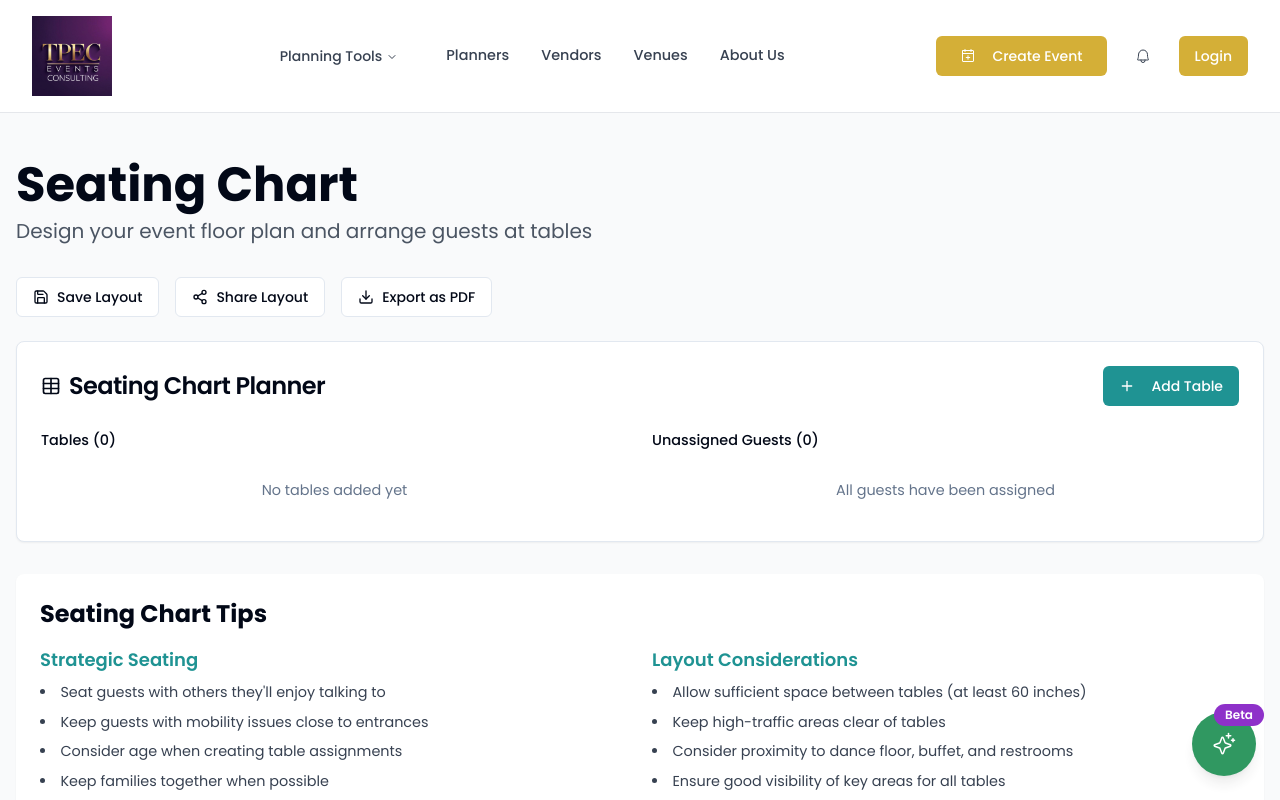
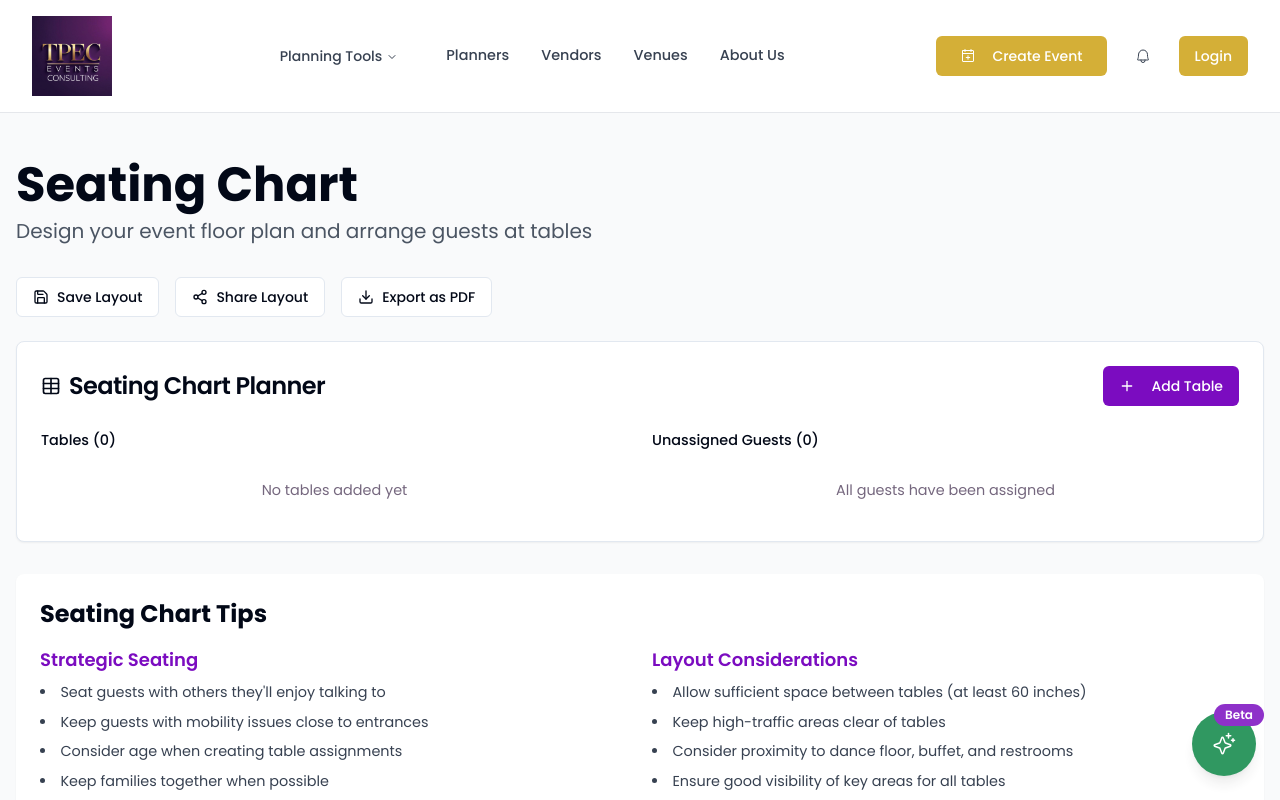
Before and after one commit to orighile/tpec, a React (Vite) app: page /seating in a window 1280 px wide. Shown: the top 800 px of the page. Built offline with nearby package versions, Linux system fonts and the light colour scheme; a web font is replaced by a local one.

Commit message:
Update theme colors

```diff
--- a/src/index.css
+++ b/src/index.css
@@ -18,19 +18,19 @@
     --popover: 0 0% 100%;
     --popover-foreground: 222.2 84% 4.9%;
 
-    /* Modern teal as primary color */
-    --primary: 180 65% 35%;
+    /* Rich purple as primary color */
+    --primary: 277 88% 40%;
     --primary-foreground: 0 0% 100%;
 
-    /* Slate gray as secondary color */
-    --secondary: 210 20% 60%;
-    --secondary-foreground: 222.2 47.4% 11.2%;
+    /* Gold as secondary color */
+    --secondary: 45 65% 52%;
+    --secondary-foreground: 0 0% 0%;
 
-    --muted: 210 40% 96.1%;
-    --muted-foreground: 215.4 16.3% 46.9%;
+    --muted: 277 20% 96%;
+    --muted-foreground: 277 10% 45%;
 
-    /* Burgundy accent */
-    --accent: 340 50% 40%;
+    /* Deep purple accent */
+    --accent: 277 88% 40%;
     --accent-foreground: 0 0% 100%;
 
     --destructive: 0 84.2% 60.2%;
@@ -44,12 +44,12 @@
 
     --sidebar-background: 0 0% 98%;
     --sidebar-foreground: 240 5.3% 26.1%;
-    --sidebar-primary: 180 65% 35%;
+    --sidebar-primary: 277 88% 40%;
     --sidebar-primary-foreground: 0 0% 98%;
-    --sidebar-accent: 240 4.8% 95.9%;
-    --sidebar-accent-foreground: 240 5.9% 10%;
+    --sidebar-accent: 45 65% 52%;
+    --sidebar-accent-foreground: 0 0% 0%;
     --sidebar-border: 220 13% 91%;
-    --sidebar-ring: 217.2 91.2% 59.8%;
+    --sidebar-ring: 277 88% 40%;
   }
 
   .dark {
@@ -62,17 +62,17 @@
     --popover: 222.2 84% 4.9%;
     --popover-foreground: 210 40% 98%;
 
-    --primary: 180 65% 35%;
+    --primary: 277 88% 40%;
     --primary-foreground: 0 0% 100%;
 
-    --secondary: 210 20% 60%;
+    --secondary: 45 65% 52%;
     --secondary-foreground: 0 0% 0%;
 
-    --muted: 217.2 32.6% 17.5%;
-    --muted-foreground: 215 20.2% 65.1%;
+    --muted: 277 20% 15%;
+    --muted-foreground: 277 10% 65%;
 
-    --accent: 340 50% 40%;
-    --accent-foreground: 210 40% 98%;
+    --accent: 277 88% 40%;
+    --accent-foreground: 0 0% 100%;
 
     --destructive: 0 62.8% 30.6%;
     --destructive-foreground: 210 40% 98%;
@@ -83,12 +83,12 @@
 
     --sidebar-background: 222.2 84% 4.9%;
     --sidebar-foreground: 210 40% 98%;
-    --sidebar-primary: 180 65% 35%;
+    --sidebar-primary: 277 88% 40%;
     --sidebar-primary-foreground: 0 0% 100%;
-    --sidebar-accent: 340 50% 40%;
-    --sidebar-accent-foreground: 210 40% 98%;
+    --sidebar-accent: 45 65% 52%;
+    --sidebar-accent-foreground: 0 0% 0%;
     --sidebar-border: 217.2 32.6% 17.5%;
-    --sidebar-ring: 212.7 26.8% 83.9%;
+    --sidebar-ring: 277 88% 40%;
   }
 }
 
```
